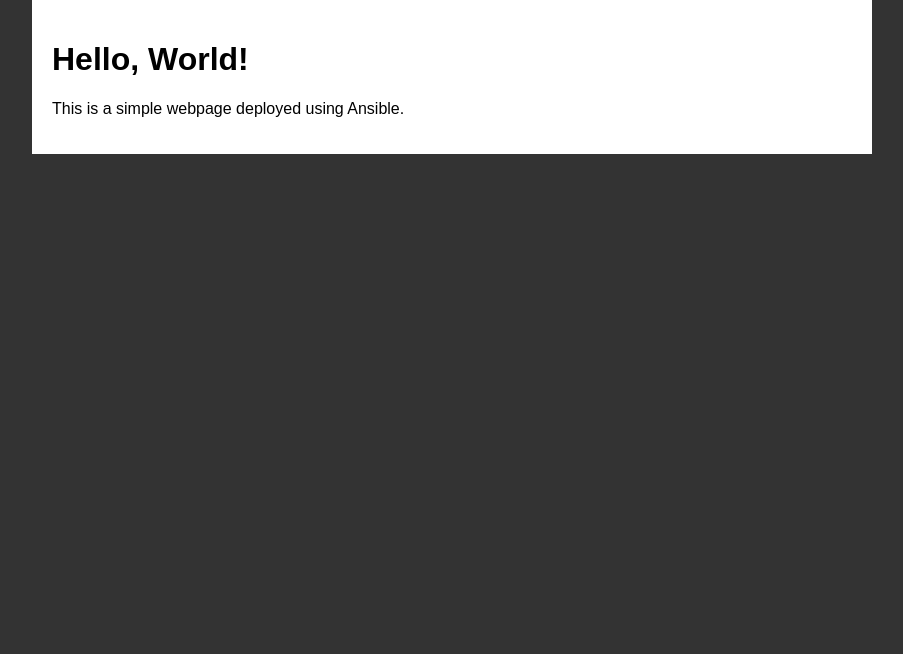
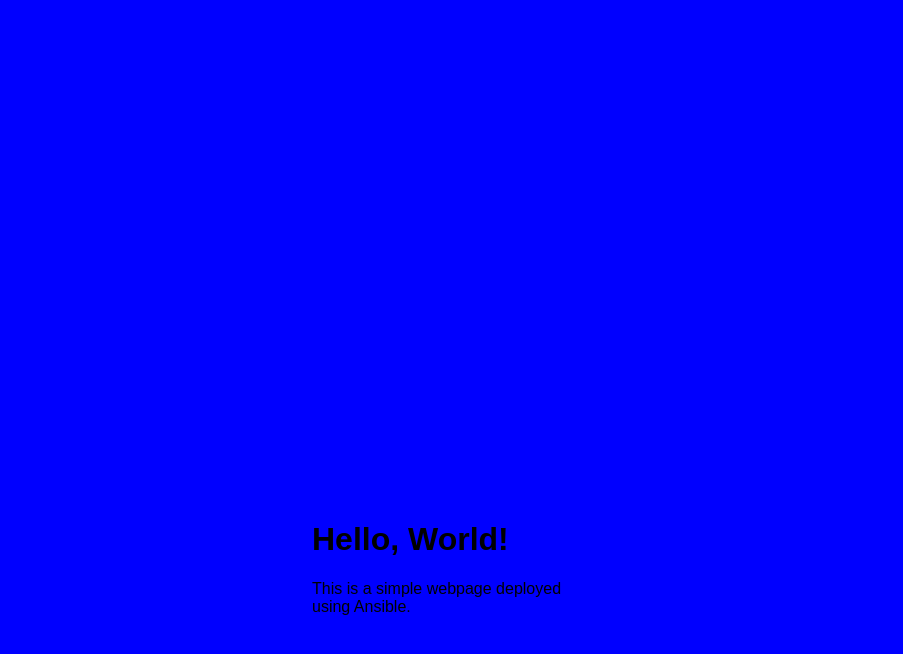
Before and after one commit to Lakshmi-0011/jenkins-ansible, a plain HTML site: page index.html in a window 1280 px wide. Shown: the whole page, without its empty margins (188-1091 px from the left). Drawn offline with Linux system fonts and the light colour scheme.

Commit message:
Update index.html

```diff
--- a/index.html
+++ b/index.html
@@ -15,8 +15,8 @@
         .container {
             max-width: 800px;
             margin: 0 auto;
-            padding: 20px;
-            background-color: #ffffff; /* Replace with your preferred color code */
+            padding: 500px;
+            background-color: #0000ff; /* Replace with your preferred color code */
         }
     </style>
 </head>
```
